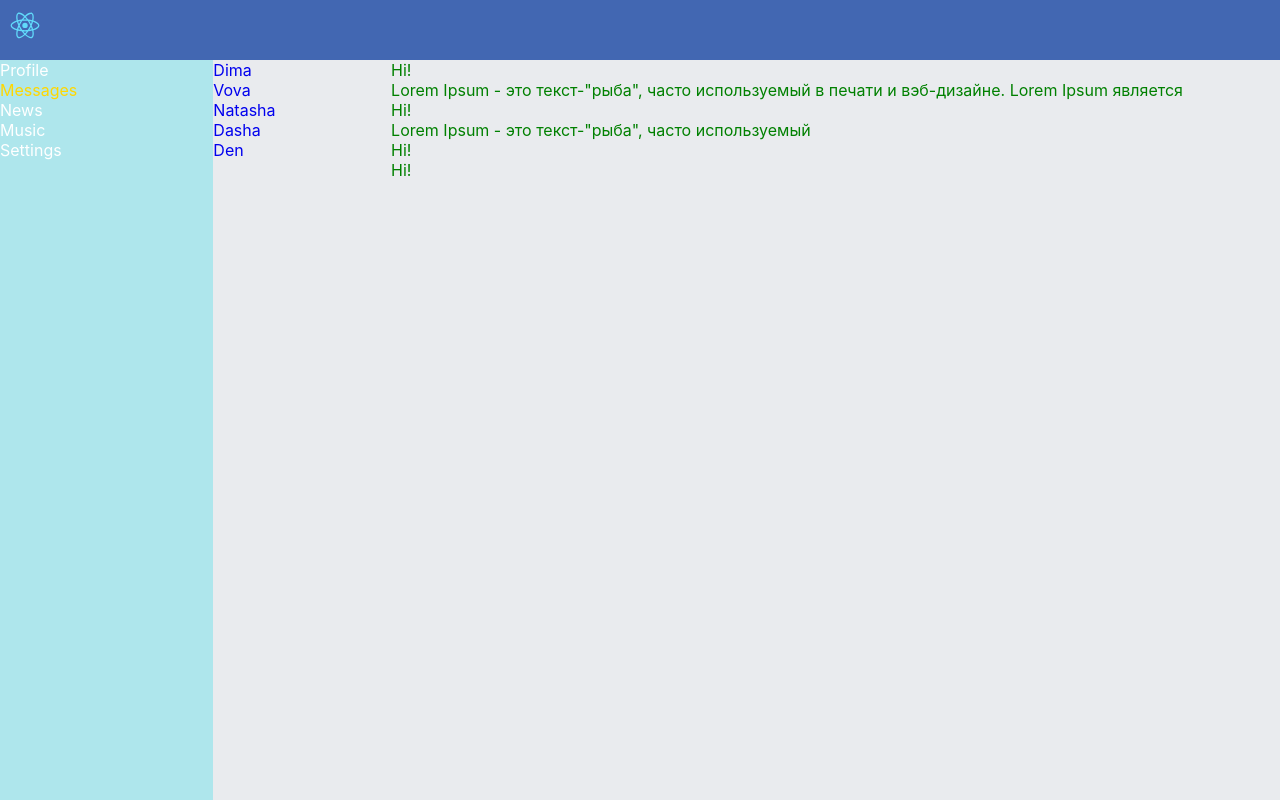
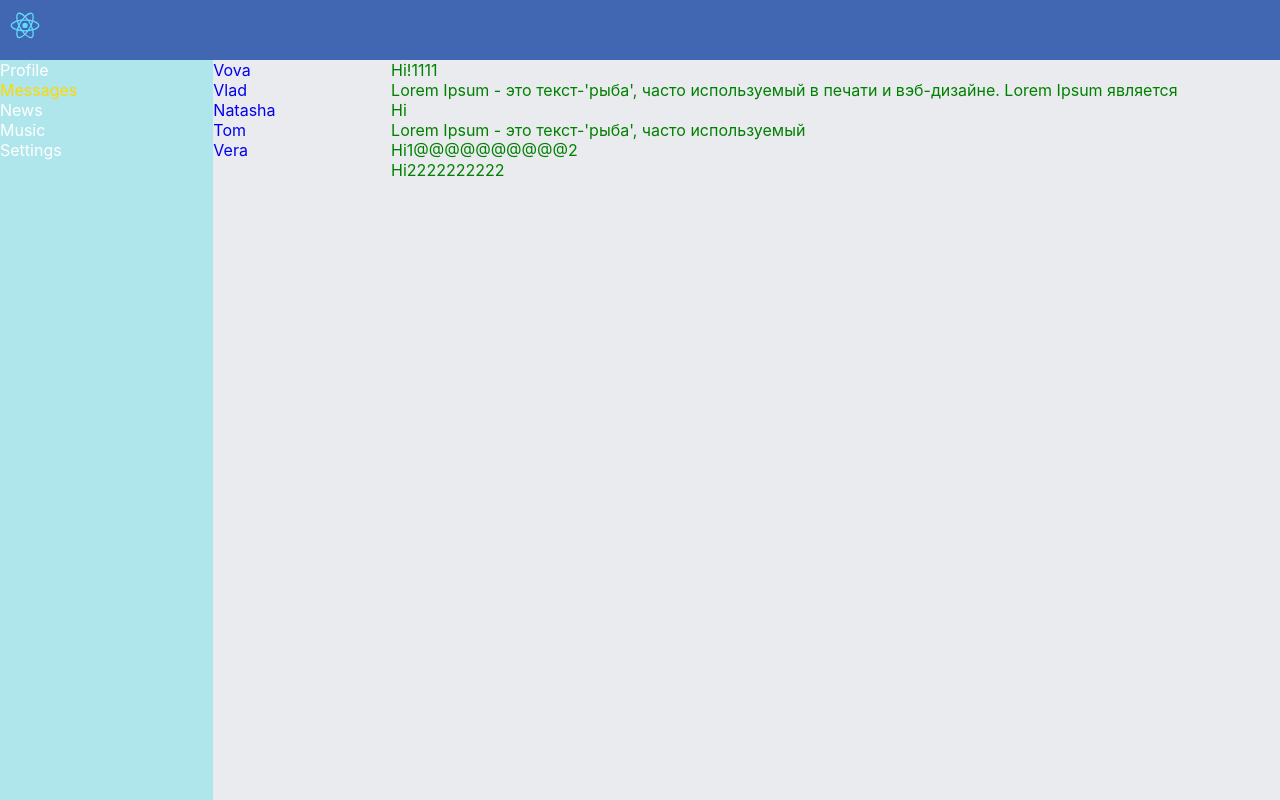
Before and after one commit to Vova0410/SocialN, a React (Create React App) app: page /dialogs in a window 1280 px wide. Built offline with nearby package versions, Linux system fonts and the light colour scheme.

Commit message:
Lesson 23(props for Dialogs)

```diff
--- a/src/components/Dialogs/Dialogs.jsx
+++ b/src/components/Dialogs/Dialogs.jsx
@@ -2,46 +2,41 @@ import React from 'react';
 import classes from './Dialogs.module.css';
 import {NavLink} from 'react-router-dom';
 
+const DialogItem = (props) => {
+    let path = "/dialogs/" + props.id;
+    return(
+        <div className={classes.dialog}>
+            <NavLink to={path}>{props.name}</NavLink>
+        </div>
+    )
+};
+
+const Message = (props) => {
+    return(
+        <div className={classes.message}>
+            {props.message}
+        </div>
+    )
+}
 
 const Dialogs = (props) => {
     return (
     <div className={classes.dialogs_wrapper}>
         <div className={classes.dialogs_items}>
-            <div className={classes.dialog}>
-                <NavLink to="/dialogs/1">Dima</NavLink>
-            </div>
-            <div className={classes.dialog}>
-                <NavLink to="/dialogs/2">Vova</NavLink>
-            </div>
-            <div className={classes.dialog}>
-                <NavLink to="/dialogs/3">Natasha</NavLink>
-            </div>
-            <div className={classes.dialog}>
-                <NavLink to="/dialogs/4">Dasha</NavLink>
-            </div>
-            <div className={classes.dialog}>
-                <NavLink to="/dialogs/5">Den</NavLink>
-            </div>
+            <DialogItem name="Vova" id="1"/>
+            <DialogItem name="Vlad" id="2"/>
+            <DialogItem name="Natasha" id="3"/>
+            <DialogItem name="Tom" id="4"/>
+            <DialogItem name="Vera" id="5"/>
         </div>
         <div className={classes.dialogs_messages}>
-            <div className={classes.message}>
-                Hi!
-            </div>
-            <div className={classes.message}>
-                Lorem Ipsum - это текст-"рыба", часто используемый в печати и вэб-дизайне. Lorem Ipsum является
-            </div>
-            <div className={classes.message}>
-                Hi!
-            </div>
-            <div className={classes.message}>
-                Lorem Ipsum - это текст-"рыба", часто используемый
-            </div>
-            <div className={classes.message}>
-                Hi!
-            </div>
-            <div className={classes.message}>
-                Hi!
-            </div>
+            <Message message="Hi!1111" />
+            <Message message="Lorem Ipsum - это текст-'рыба', часто используемый в печати и вэб-дизайне. Lorem Ipsum является" />
+            <Message message="Hi" />
+            <Message message="Lorem Ipsum - это текст-'рыба', часто используемый" />
+            <Message message="Hi1@@@@@@@@@@2" />
+            <Message message="Hi2222222222" />
+
         </div>
     </div>
     )
--- a/src/components/Profile/MyPosts/MyPosts.jsx
+++ b/src/components/Profile/MyPosts/MyPosts.jsx
@@ -6,10 +6,14 @@ import Post from './Post/Post'
 const MyPosts = () => {
     return(
             <div className={classes.content_myposts} >
-                    myposts
+                    <h3>myposts</h3>
                 <div>
-                    <textarea></textarea>
-                    <button>Add post</button>
+                    <div>
+                        <textarea></textarea>
+                    </div>
+                    <div className={classes.myposts_button}>
+                        <button>Add post</button>
+                    </div>
                 </div>
                 <Post message="Hi, haw are you?" />
                 <Post message="my first message" />
--- a/src/components/Profile/MyPosts/MyPosts.module.css
+++ b/src/components/Profile/MyPosts/MyPosts.module.css
@@ -1,3 +1,11 @@
+.content_myposts {
+    padding: 10px;
+}
+
+.myposts_button {
+    padding-bottom: 10px;
+}
+
 .content_myposts img {
     width: 30px;
     height: 30px;
--- a/src/components/Profile/Profile.jsx
+++ b/src/components/Profile/Profile.jsx
@@ -1,15 +1,13 @@
 import React from 'react';
 import classes from './Profile.module.css';
-import MyPosts from './MyPosts/MyPosts.jsx'
+import MyPosts from './MyPosts/MyPosts.jsx';
+import ProfileInfo from './ProfileInfo/ProfileInfo';
 
 
 const Profile = () => {
     return(
-        <div>
-            <div className={classes.content_header}>
-                <img src="http://www.fotoprizer.ru/img/290616-090500-ft.jpg" />
-            </div>
-            <div className={`${classes.content} ${classes.item}`}>ava + discription</div>
+        <div className={classes.profile_wrapper}>
+            <ProfileInfo />
             <MyPosts />
         </div>
     )
--- a/src/components/Profile/Profile.module.css
+++ b/src/components/Profile/Profile.module.css
@@ -1,16 +1,3 @@
-.content {
+.profile_wrapper {
 
 }
-
-.content_header {
-    width: 100%;
-
-}
-
-.content_header img {
-    min-width: 100%;
-}
-
-.item {
-    color: indianred;
-}
--- /dev/null
+++ b/src/components/Profile/ProfileInfo/ProfileInfo.jsx
@@ -0,0 +1,17 @@
+import React from 'react';
+import classes from './ProfileInfo.module.css';
+
+const ProfileInfo = (props) => {
+    return (
+        <div >
+            <div className={classes.content_header}>
+                <img src="http://www.fotoprizer.ru/img/290616-090500-ft.jpg"/>
+            </div>
+            <div className ={`${classes.content_logoDescrip} ${classes.item}`}>
+                ava + discription
+            </div >
+        </div>
+    )
+};
+
+export default ProfileInfo;
--- /dev/null
+++ b/src/components/Profile/ProfileInfo/ProfileInfo.module.css
@@ -0,0 +1,16 @@
+.content_header {
+    width: 100%;
+
+}
+
+.content_header img {
+    min-width: 100%;
+}
+
+.item {
+    color: indianred;
+}
+
+.content_logoDescrip {
+    padding: 10px;
+}
```
